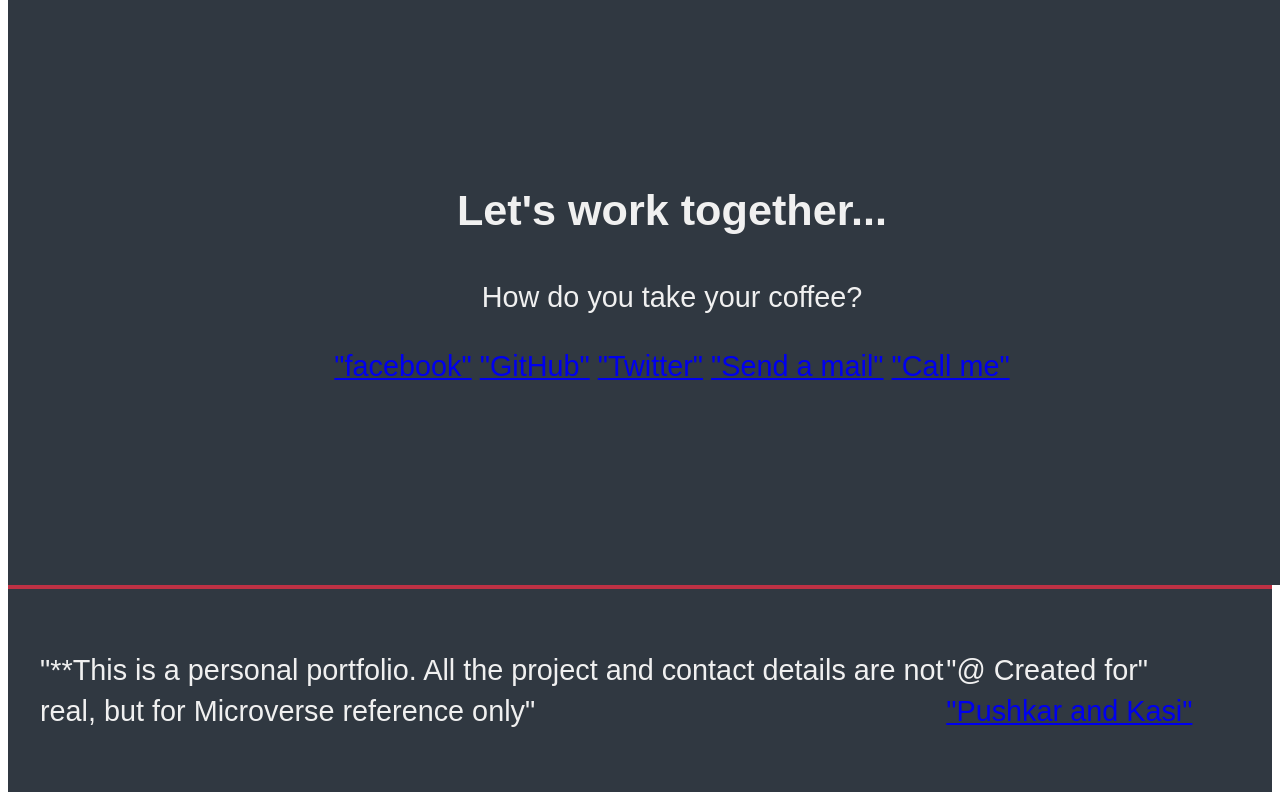
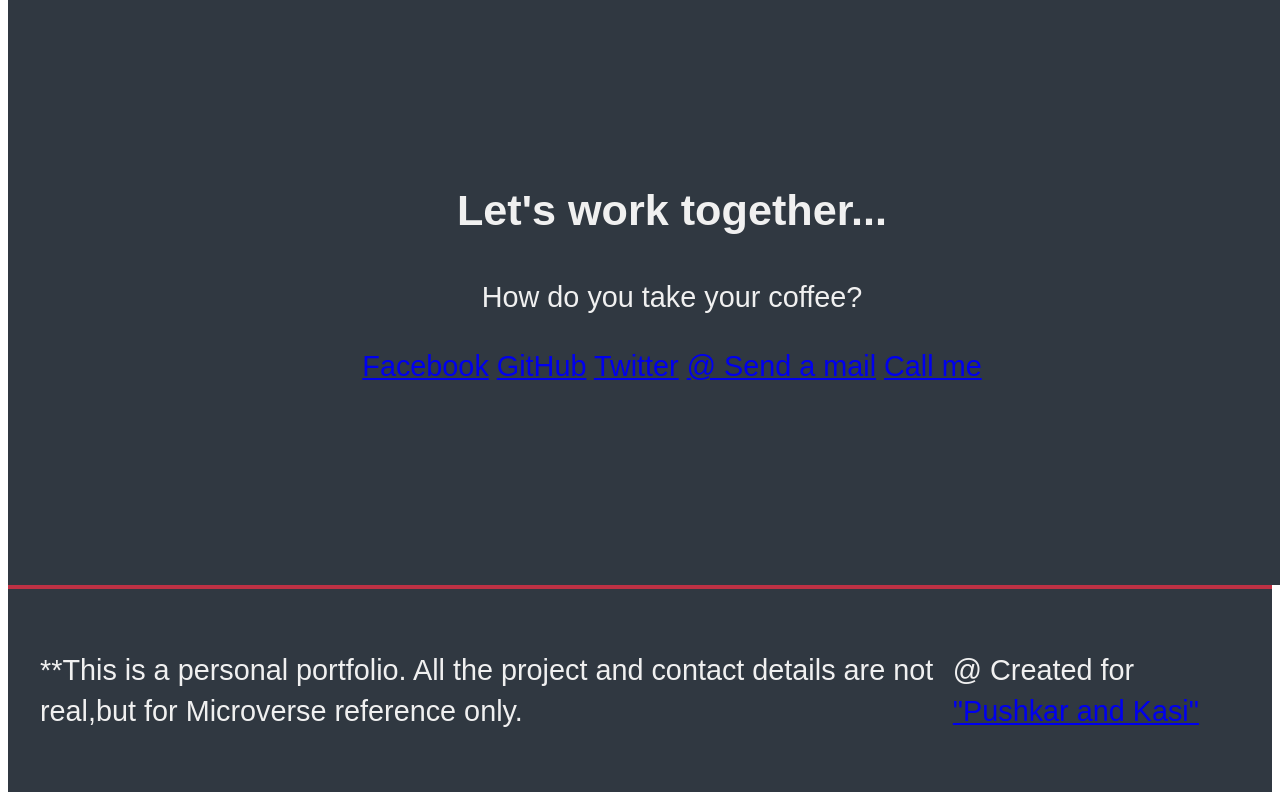
Before and after one commit to pushkar1995/microverse-challenge2, a plain HTML site: page fcc-test-suite-template-master/index.html in a window 1280 px wide. Shown: the part 1338-2138 px from the top of the page. Drawn offline with Linux system fonts and the light colour scheme.

Commit message:
Minor Fix

```diff
--- a/fcc-test-suite-template-master/css/style.css
+++ b/fcc-test-suite-template-master/css/style.css
@@ -111,6 +111,7 @@ a:hover {
     display: flex;
     flex-direction: column;
     justify-content: center;
+    text-decoration: none;
     align-items: center;
     text-align: center;
     width: 100%;
--- a/fcc-test-suite-template-master/index.html
+++ b/fcc-test-suite-template-master/index.html
@@ -77,26 +77,26 @@
         <div class = "contact-link">
           <a href="https://facebook.com/kasi" target="_blank"
           class = "buttonContactInfo">
-            "facebook"</a>
+            Facebook</a>
             <a href="https://github.com/kasidavid" target="_blank"
           class = "buttonContactInfo">
-            "GitHub"</a>
+            GitHub</a>
             <a href="https://twitter.com/kasi" target="_blank"
           class = "buttonContactInfo">
-            "Twitter"</a>
+            Twitter</a>
             <a href="kasidkure@gmail.com" class = "buttonContactInfo">
-            "Send a mail"</a>
+            @ Send a mail</a>
             <a href="tel:2348128328223" class = "buttonContactInfo">
-            "Call me"</a>
+            Call me</a>
         </div>
       </div>
 
       <footer>
-        <p>"**This is a personal portfolio. All the project and contact details are not
-          real, but for Microverse reference only"
+        <p>**This is a personal portfolio. All the project and contact details are not
+          real,but for Microverse reference only.
         </p>
         <p>
-          "@ Created for"
+          @ Created for
           <a href= "https://www.microverse.com/" target ="_blank">
             "Pushkar and Kasi"
           </a>
```
